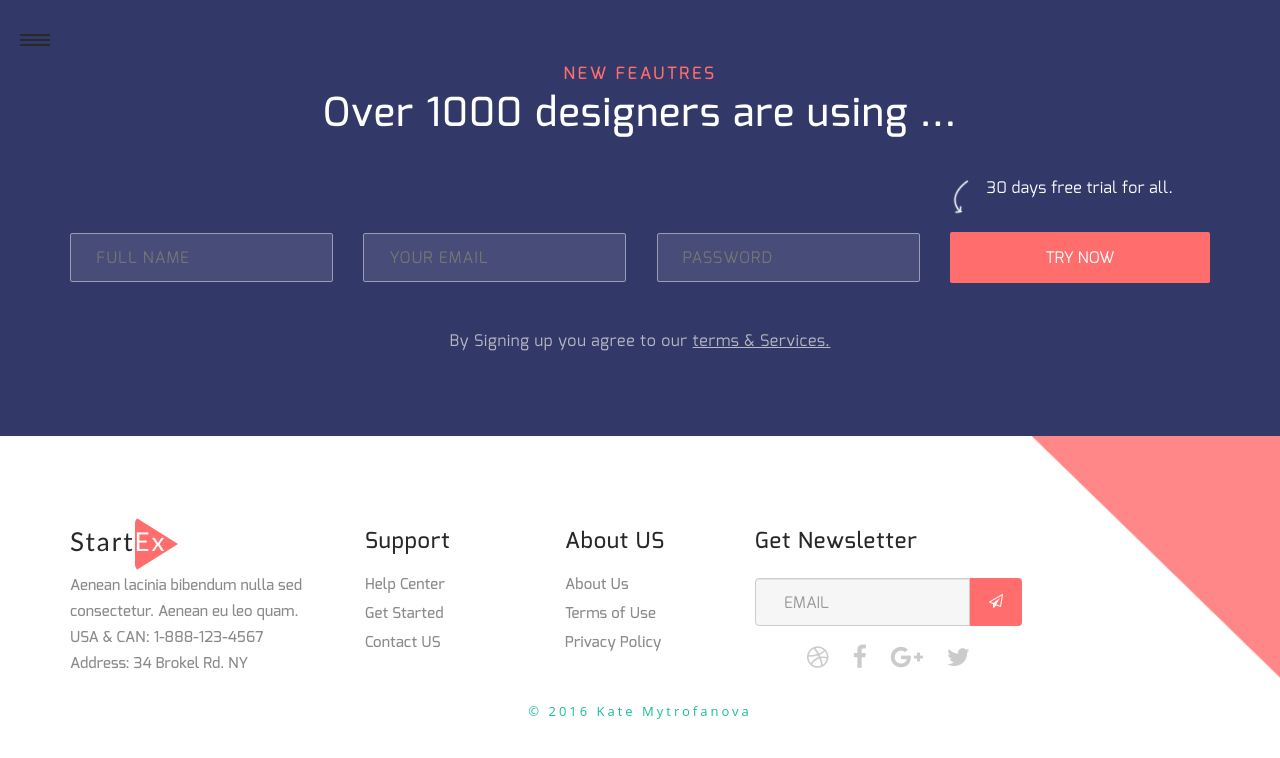
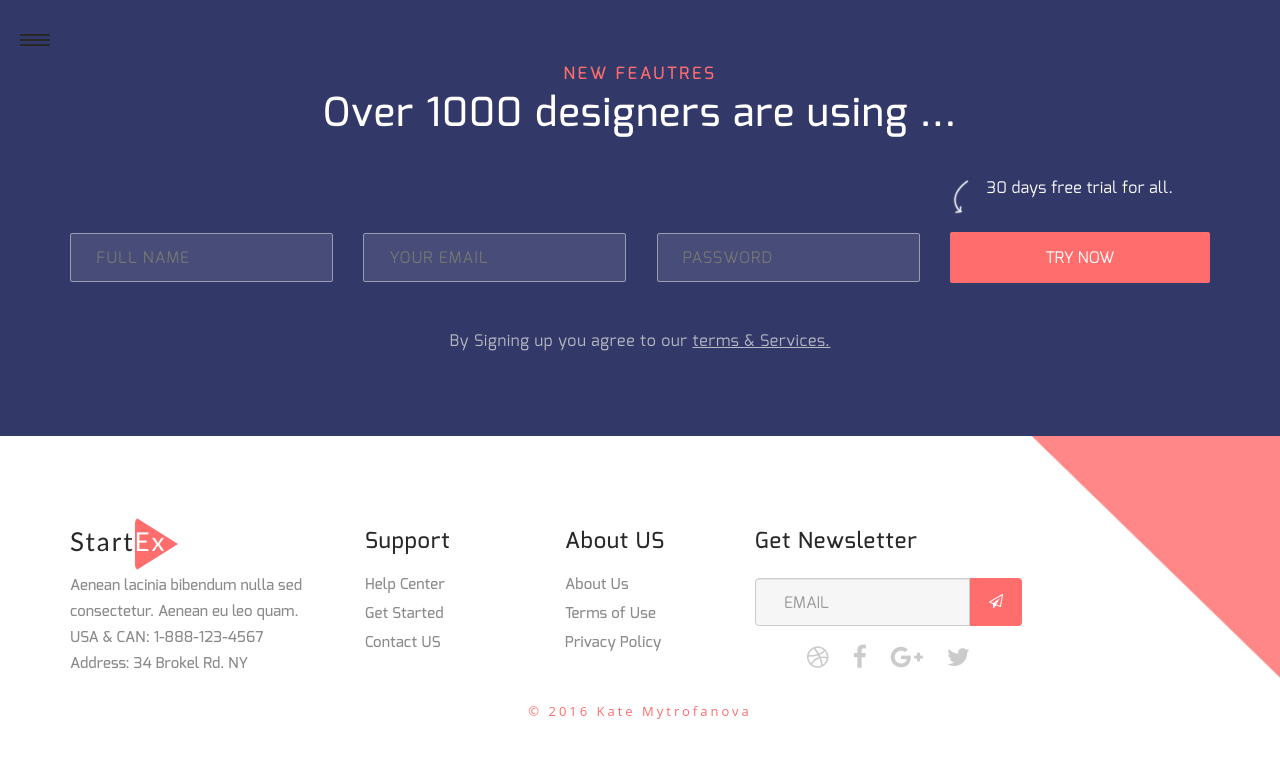
Before and after one commit to Mitrofan4ik/LandingPage-flexbox, a plain HTML site: page index.html in a window 1280 px wide. In both pictures the pointer is over the link "© 2016 Kate Mytrofanova". Shown: the part 4194-4952 px from the top of the page. Drawn offline with nearby package versions, Linux system fonts and the light colour scheme; files that its build step writes are made by us from their sources.

Commit message:
Update main.less

```diff
--- a/css/main.less
+++ b/css/main.less
@@ -621,7 +621,7 @@ html, body {
     transition: color 0.5s linear;
 }
 .copyright a:hover {
-    color: #19bd9a;
+    color: #ff6d6d;
 }
 /* footer end*/
 
```
